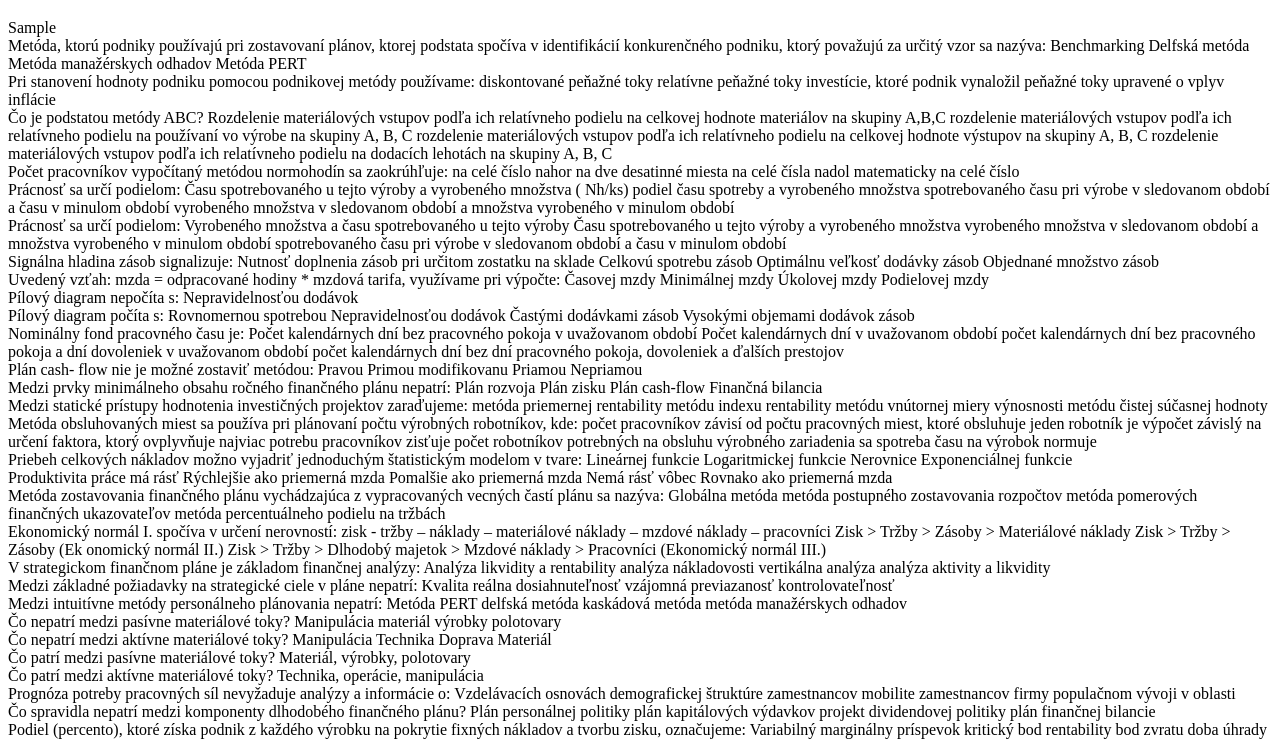
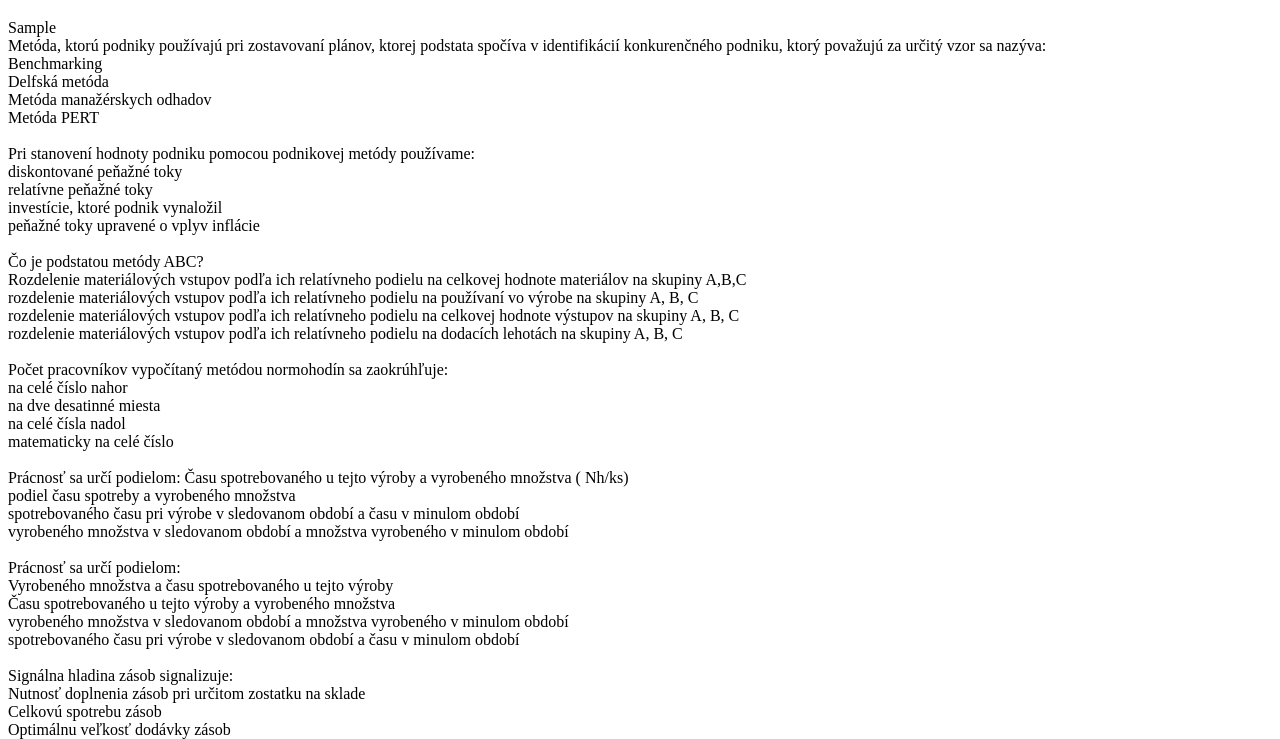
Before and after one commit to zadar800/zadar.github.io, a plain HTML site: page index.html in a window 1280 px wide. Shown: the part 61-800 px from the top of the page. Drawn offline with Linux system fonts and the light colour scheme.

Commit message:
Update index.html

```diff
--- a/index.html
+++ b/index.html
@@ -8,105 +8,105 @@
 <p> Sample
 
 <br>
-  	Metóda, ktorú podniky používajú pri zostavovaní plánov, ktorej podstata spočíva v identifikácií konkurenčného podniku, ktorý považujú za určitý vzor sa nazýva:
-	Benchmarking
-	Delfská metóda
-	Metóda manažérskych odhadov
-	Metóda PERT
+  	Metóda, ktorú podniky používajú pri zostavovaní plánov, ktorej podstata spočíva v identifikácií konkurenčného podniku, ktorý považujú za určitý vzor sa nazýva:<br>
+	Benchmarking<br>
+	Delfská metóda<br>
+	Metóda manažérskych odhadov<br>
+	Metóda PERT<br>
 <br>
-	Pri stanovení hodnoty podniku pomocou podnikovej metódy používame:
-	diskontované peňažné toky
-	relatívne peňažné toky
-	investície, ktoré podnik vynaložil
-	peňažné toky upravené o vplyv inflácie
+	Pri stanovení hodnoty podniku pomocou podnikovej metódy používame:<br>
+	diskontované peňažné toky<br>
+	relatívne peňažné toky<br>
+	investície, ktoré podnik vynaložil<br>
+	peňažné toky upravené o vplyv inflácie<br>
 <br>
-	Čo je podstatou metódy ABC?
-	Rozdelenie materiálových vstupov podľa ich relatívneho podielu na celkovej hodnote materiálov na skupiny A,B,C
-	rozdelenie materiálových vstupov podľa ich relatívneho podielu na používaní vo výrobe na skupiny A, B, C
-	rozdelenie materiálových vstupov podľa ich relatívneho podielu na celkovej hodnote výstupov na skupiny A, B, C
-	rozdelenie materiálových vstupov podľa ich relatívneho podielu na dodacích lehotách na skupiny A, B, C
+	Čo je podstatou metódy ABC?<br>
+	Rozdelenie materiálových vstupov podľa ich relatívneho podielu na celkovej hodnote materiálov na skupiny A,B,C<br>
+	rozdelenie materiálových vstupov podľa ich relatívneho podielu na používaní vo výrobe na skupiny A, B, C<br>
+	rozdelenie materiálových vstupov podľa ich relatívneho podielu na celkovej hodnote výstupov na skupiny A, B, C<br>
+	rozdelenie materiálových vstupov podľa ich relatívneho podielu na dodacích lehotách na skupiny A, B, C<br>
 <br>
-	Počet pracovníkov vypočítaný metódou normohodín sa zaokrúhľuje:
-	na celé číslo nahor
-	na dve desatinné miesta
-	na celé čísla nadol
-	matematicky na celé číslo
+	Počet pracovníkov vypočítaný metódou normohodín sa zaokrúhľuje:<br>
+	na celé číslo nahor<br>
+	na dve desatinné miesta <br>
+	na celé čísla nadol<br>
+	matematicky na celé číslo<br>
 <br>
 	Prácnosť sa určí podielom:
-	Času spotrebovaného u tejto výroby a vyrobeného množstva ( Nh/ks)
-	podiel času spotreby a vyrobeného množstva
-	spotrebovaného času pri výrobe v sledovanom období a času v minulom období
-	vyrobeného množstva v sledovanom období a množstva vyrobeného v minulom období
+	Času spotrebovaného u tejto výroby a vyrobeného množstva ( Nh/ks)<br>
+	podiel času spotreby a vyrobeného množstva<br>
+	spotrebovaného času pri výrobe v sledovanom období a času v minulom období<br>
+	vyrobeného množstva v sledovanom období a množstva vyrobeného v minulom období<br>
 <br>
-	Prácnosť sa určí podielom:
-	Vyrobeného množstva a času spotrebovaného u tejto výroby
-	Času spotrebovaného u tejto výroby a vyrobeného množstva
-	vyrobeného množstva v sledovanom období a množstva vyrobeného v minulom období
-	spotrebovaného času pri výrobe v sledovanom období a času v minulom období
+	Prácnosť sa určí podielom: <br>
+	Vyrobeného množstva a času spotrebovaného u tejto výroby<br>
+	Času spotrebovaného u tejto výroby a vyrobeného množstva<br>
+	vyrobeného množstva v sledovanom období a množstva vyrobeného v minulom období<br>
+	spotrebovaného času pri výrobe v sledovanom období a času v minulom období<br>
 <br>
-	Signálna hladina zásob signalizuje:
-	Nutnosť doplnenia zásob pri určitom zostatku na sklade
-	Celkovú spotrebu zásob
-	Optimálnu veľkosť dodávky zásob
-	Objednané množstvo zásob
+	Signálna hladina zásob signalizuje:<br>
+	Nutnosť doplnenia zásob pri určitom zostatku na sklade<br>
+	Celkovú spotrebu zásob<br>
+	Optimálnu veľkosť dodávky zásob<br>
+	Objednané množstvo zásob<br>
 <br>
-	Uvedený vzťah: mzda = odpracované hodiny * mzdová tarifa, využívame pri výpočte:
-	Časovej mzdy
-	Minimálnej mzdy
-	Úkolovej mzdy
-	Podielovej mzdy
+	Uvedený vzťah: mzda = odpracované hodiny * mzdová tarifa, využívame pri výpočte:<br>
+	Časovej mzdy<br>
+	Minimálnej mzdy<br>
+	Úkolovej mzdy<br>
+	Podielovej mzdy<br>
 <br>
-	Pílový diagram nepočíta s:
-	Nepravidelnosťou dodávok
+	Pílový diagram nepočíta s:<br>
+	Nepravidelnosťou dodávok<br>
 <br>
-	Pílový diagram počíta s:
-	Rovnomernou spotrebou
-	Nepravidelnosťou dodávok
-	Častými dodávkami zásob
-	Vysokými objemami dodávok zásob
+	Pílový diagram počíta s:<br>
+	Rovnomernou spotrebou<br>
+	Nepravidelnosťou dodávok<br>
+	Častými dodávkami zásob<br>
+	Vysokými objemami dodávok zásob<br>
 <br>
-	Nominálny fond pracovného času je:
-	Počet kalendárnych dní bez pracovného pokoja v uvažovanom  období
-	Počet kalendárnych dní v uvažovanom období
-	počet kalendárnych dní bez pracovného pokoja a dní dovoleniek v uvažovanom období
-	počet kalendárnych dní bez dní pracovného pokoja, dovoleniek a ďalších prestojov
+	Nominálny fond pracovného času je:<br>
+	Počet kalendárnych dní bez pracovného pokoja v uvažovanom  období<br>
+	Počet kalendárnych dní v uvažovanom období<br>
+	počet kalendárnych dní bez pracovného pokoja a dní dovoleniek v uvažovanom období<br>
+	počet kalendárnych dní bez dní pracovného pokoja, dovoleniek a ďalších prestojov<br>
 <br>
-	Plán cash- flow nie je možné zostaviť metódou:
-	Pravou
-	Primou modifikovanu
-	Priamou
-	Nepriamou
+	Plán cash- flow nie je možné zostaviť metódou:<br>
+	Pravou<br>
+	Primou modifikovanu<br>
+	Priamou<br>
+	Nepriamou<br>
 <br>
 
-	Medzi prvky minimálneho obsahu ročného finančného plánu nepatrí:
-	Plán rozvoja
-	Plán zisku
-	Plán cash-flow
-	Finančná bilancia
+	Medzi prvky minimálneho obsahu ročného finančného plánu nepatrí:<br>
+	Plán rozvoja<br>
+	Plán zisku<br>
+	Plán cash-flow<br>
+	Finančná bilancia<br>
 <br>
-	Medzi statické prístupy hodnotenia investičných projektov zaraďujeme:
-	metóda priemernej rentability
-	metódu indexu rentability
-	metódu vnútornej miery výnosnosti
-	metódu čistej súčasnej hodnoty
+	Medzi statické prístupy hodnotenia investičných projektov zaraďujeme:<br>
+	metóda priemernej rentability<br>
+	metódu indexu rentability<br>
+	metódu vnútornej miery výnosnosti<br>
+	metódu čistej súčasnej hodnoty<br>
 <br>
-	Metóda obsluhovaných miest sa používa pri plánovaní počtu výrobných robotníkov, kde:
-	počet pracovníkov závisí od počtu pracovných miest, ktoré obsluhuje jeden robotník
-	je výpočet závislý na určení faktora, ktorý ovplyvňuje najviac potrebu pracovníkov
-	zisťuje počet robotníkov potrebných na obsluhu výrobného zariadenia
-	sa spotreba času na výrobok normuje
+	Metóda obsluhovaných miest sa používa pri plánovaní počtu výrobných robotníkov, kde:<br>
+	počet pracovníkov závisí od počtu pracovných miest, ktoré obsluhuje jeden robotník<br>
+	je výpočet závislý na určení faktora, ktorý ovplyvňuje najviac potrebu pracovníkov<br>
+	zisťuje počet robotníkov potrebných na obsluhu výrobného zariadenia<br>
+	sa spotreba času na výrobok normuje<br>
 <br>
-	Priebeh celkových nákladov možno vyjadriť jednoduchým štatistickým modelom v tvare:
-	Lineárnej funkcie
-	Logaritmickej funkcie
-	Nerovnice
-	Exponenciálnej funkcie
+	Priebeh celkových nákladov možno vyjadriť jednoduchým štatistickým modelom v tvare:<br>
+	Lineárnej funkcie<br>
+	Logaritmickej funkcie<br>
+	Nerovnice<br>
+	Exponenciálnej funkcie<br>
 <br>
-	Produktivita práce má rásť
-	Rýchlejšie ako priemerná mzda
-	Pomalšie ako priemerná mzda
-	Nemá rásť vôbec
-	Rovnako ako priemerná mzda
+	Produktivita práce má rásť<br>
+	Rýchlejšie ako priemerná mzda<br>
+	Pomalšie ako priemerná mzda<br>
+	Nemá rásť vôbec<br>
+	Rovnako ako priemerná mzda<br>
 <br>
 	Metóda zostavovania finančného plánu vychádzajúca z vypracovaných vecných častí plánu sa nazýva:
 	Globálna metóda
```
